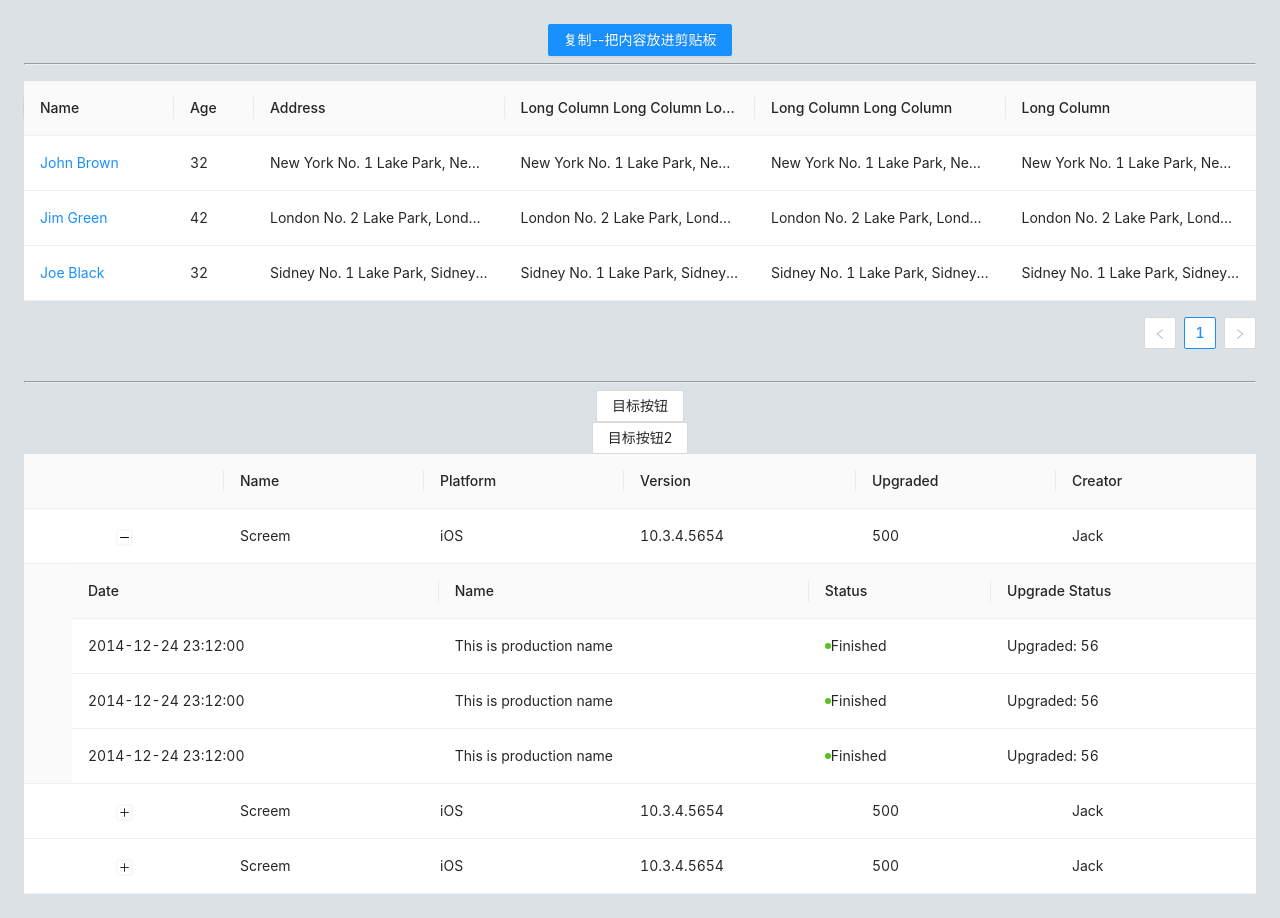
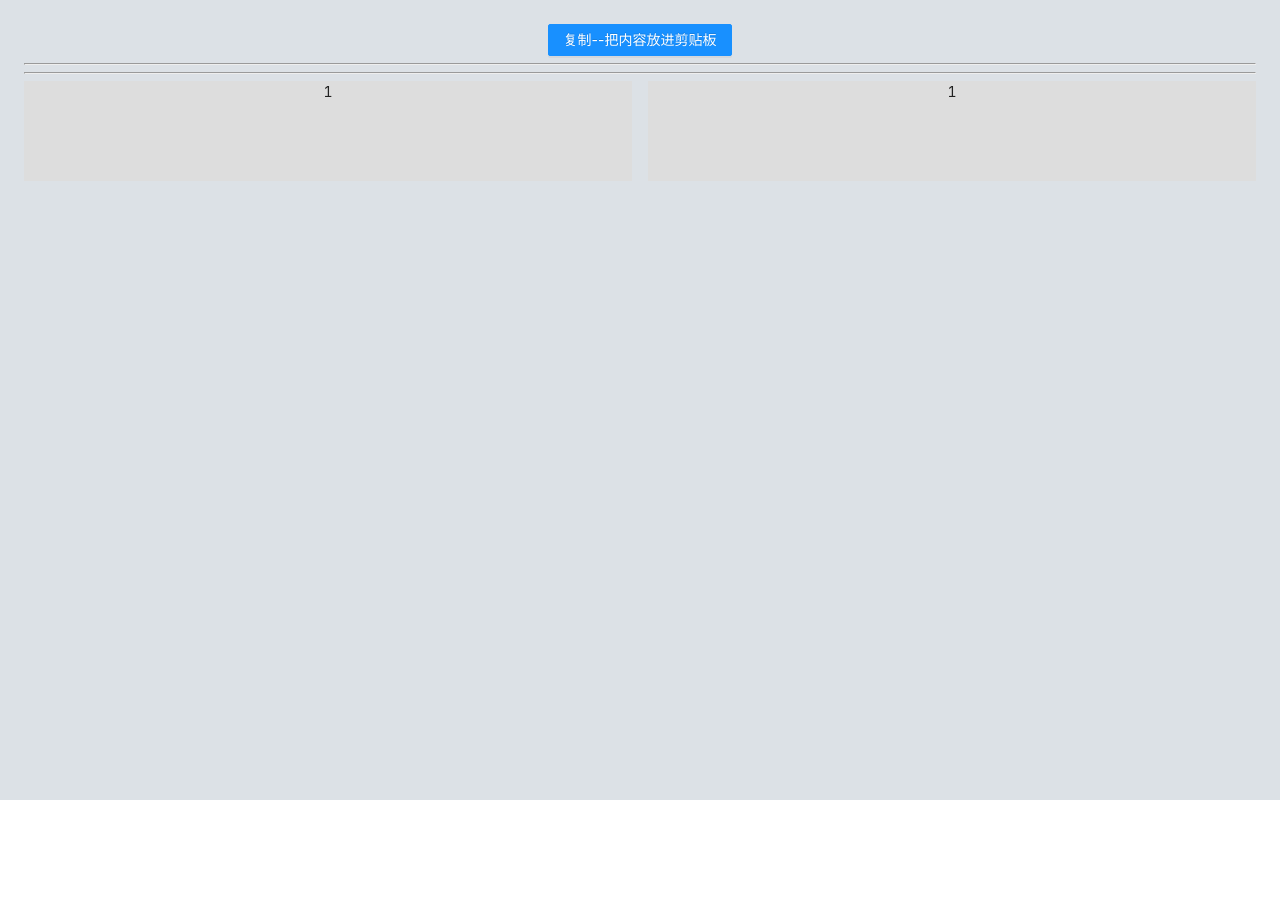
Before and after one commit to Tanguncle/test-project, a React app: page / in a window 1280 px wide. After the commit the page ends 800 px from the top, so only its background shows below. Built offline with nearby package versions, Linux system fonts and the light colour scheme.

Commit message:
feat: hover item init

```diff
--- a/src/App.tsx
+++ b/src/App.tsx
@@ -7,6 +7,7 @@ import HoverTable from "./components/HoverTable";
 import "./App.css";
 import Guide from "./components/Guide";
 import CollapseTable from "./components/CollapseTable";
+import HoverBlcok from "./components/HoverBlcok";
 
 function App() {
   const button1 = useRef(null);
@@ -18,13 +19,13 @@ function App() {
         <Button type="primary">复制--把内容放进剪贴板</Button>
       </CopyToClipboard>
       <hr />
-      <div className="wrap_hoverTable" ref={button3}>
+      {/* <div className="wrap_hoverTable" ref={button3}>
         <HoverTable />
       </div>
       <hr />
       <Button ref={button1}>目标按钮</Button>
       <br />
-      <Button ref={button2}>目标按钮2</Button>
+      <Button ref={button2}>目标按钮2</Button> */}
       {/* <Guide
         steps={[
           {
@@ -45,7 +46,9 @@ function App() {
         ]}
         isClosed={false}
       /> */}
-      <CollapseTable />
+      {/* <CollapseTable /> */}
+      <hr />
+      <HoverBlcok />
     </div>
   );
 }
--- /dev/null
+++ b/src/components/HoverBlcok/index.less
@@ -0,0 +1,31 @@
+.grid-container {
+      display: grid;
+      grid-template-columns: repeat(auto-fit, minmax(200px, 1fr));
+      gap: 16px; /* 设置网格项之间的间距 */
+    }
+
+.grid-item {
+      position: relative;
+      /* 为网格项添加样式，可以根据需要进行调整 */
+      background-color: #ddd;
+      text-align: center;
+      height: 100px;
+      width: 100%; /* 让每个网格项宽度平分容器宽度 */
+      .item {
+        height: 100%;
+         transition: all 0.3s ease-in-out; /* 添加过渡效果，使动画更平滑 */
+        --webkit-transition: all 0.3s ease-in;
+      }
+
+      /* hover时的样式变化 */
+      &:hover {
+        .item {
+            position: absolute;
+            width: 100%;
+            z-index: 9999;
+            height:300px; /* 高度变为原来的1.5倍 */
+            background-color: red; /* 背景色变为红色 */
+            border: 1px solid green; /* 边框变为绿色 */
+        }
+      }
+    }
--- /dev/null
+++ b/src/components/HoverBlcok/index.tsx
@@ -0,0 +1,22 @@
+/* eslint-disable jsx-a11y/anchor-is-valid */
+import React from "react";
+import { Iprops } from "./types";
+
+import "./index.less";
+
+const HoverBlcok: React.FC<Iprops> = (props) => {
+  return (
+    <>
+      <div className="grid-container">
+        <div className="grid-item">
+          <div className="item">1</div>
+        </div>
+        <div className="grid-item">
+          <div className="item">1</div>
+        </div>
+      </div>
+    </>
+  );
+};
+
+export default HoverBlcok;
--- /dev/null
+++ b/src/components/HoverBlcok/types.ts
@@ -0,0 +1,3 @@
+export interface Iprops {
+
+}
```
